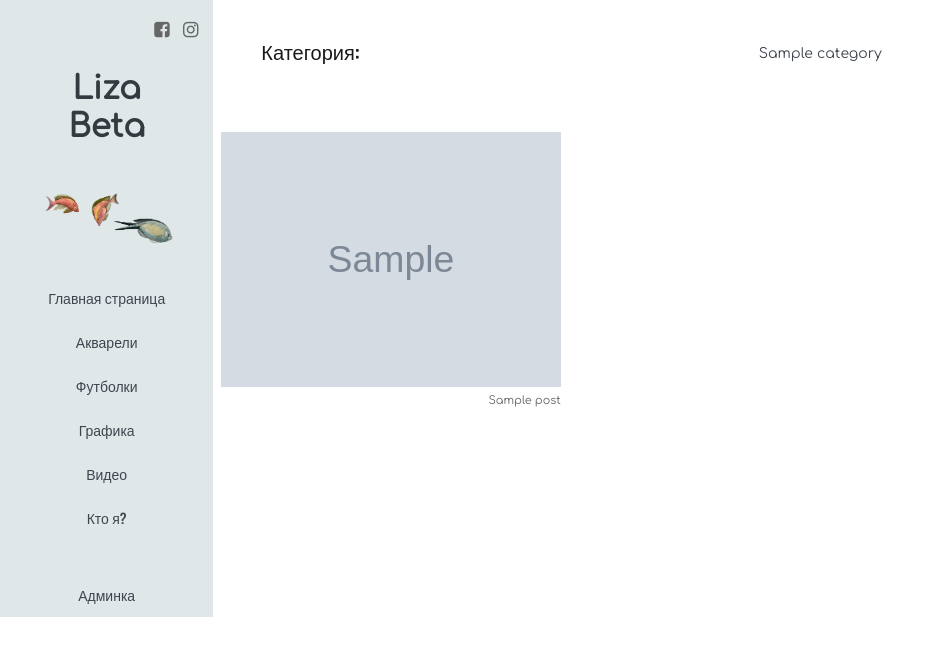
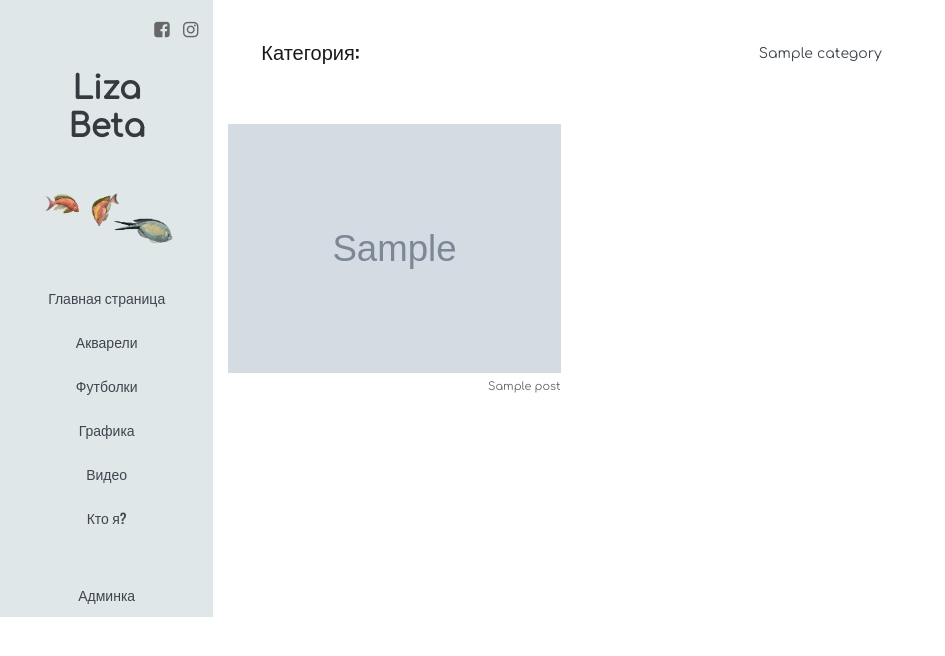
Before and after one commit to Miity/liza-beta, a Django app: page / in a window 1280 px wide. Shown: the top 656 px of the page, without its empty margins (0-945 px from the left). Run offline with Django 3.2, Linux system fonts and the light colour scheme; tables that the repository leaves empty hold one stand-in row (values such as "Sample post"); grey boxes marked "Sample" are stand-in pictures; some libraries are stand-ins or nearby versions.

Commit message:
change blog-por-im.html

```diff
--- a/static/css/style.css
+++ b/static/css/style.css
@@ -85,3 +85,7 @@ nav>a:hover {
 .textWithBlurredBg:hover :not(img){
     opacity:1;
 }
+
+.portfolio {
+  border: none;
+}
--- a/templates/blog/blog-portfolio-images.html
+++ b/templates/blog/blog-portfolio-images.html
@@ -1,9 +1,9 @@
-<div class="row ">
+<div class="card-columns ">
 {% for post in post_list %}
 
         {% if post.image %}
 
-            <div class="col-lg-4 col-md-4 col-sm-4 col-xs-6 p-2 align-self-center">
+            <div class="card portfolio">
                 <a href="{% url 'post_detail' post.slug %}">
                     <div class=" textWithBlurredBg">
                         <img src="{{ post.image_small.url }}" class="img-fluid">
```
